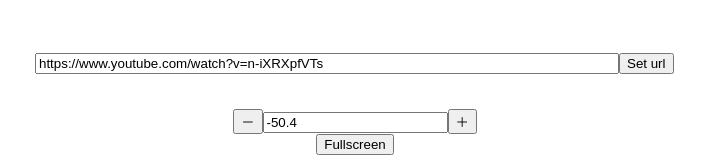
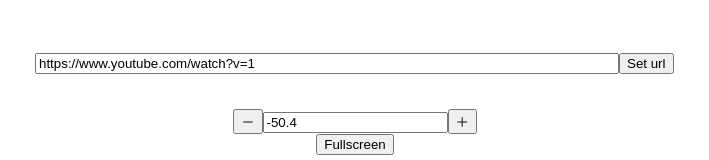
Before and after one commit to hyww/Noti, a React app: page /1/1 in a window 1280 px wide. Shown: the top 160 px of the page, without its empty margins (285-994 px from the left). Built offline with nearby package versions, Linux system fonts and the light colour scheme.

Commit message:
route: add react-router, route videoId

```diff
--- a/package.json
+++ b/package.json
@@ -4,7 +4,8 @@
   "private": true,
   "dependencies": {
     "react": "^15.5.4",
-    "react-dom": "^15.5.4"
+    "react-dom": "^15.5.4",
+    "react-router-dom": "^4.1.1"
   },
   "devDependencies": {
     "autoprefixer": "6.7.2",
--- a/src/App.js
+++ b/src/App.js
@@ -1,5 +1,6 @@
 /* global YT */
 import React, { Component } from 'react';
+import { BrowserRouter, Switch, Route, Redirect } from 'react-router-dom';
 import './App.css';
 import Youtube from './Youtube.js';
 import Subtitle from './Subtitle.js';
@@ -12,8 +13,6 @@ class App extends Component {
     super();
     this.state = {
       player: null,
-      videoId: defaultVid.videoId,
-      videoUrl: `https://www.youtube.com/watch?v=${defaultVid.videoId}`,
       time: 0,
       timer: null,
       offset: defaultVid.offset||0,
@@ -27,6 +26,7 @@ class App extends Component {
     this.onPlayerStateChange = this.onPlayerStateChange.bind(this);
   }
   render() {
+    const params = this.props.match.params;
     return (
       <div className="flex">
         <div>
@@ -44,8 +44,7 @@ class App extends Component {
           <div className="full">
             <Youtube
               player={this.state.player}
-              videoId={this.state.videoId}
-              videoUrl={this.state.videoUrl}
+              videoId={params.videoId}
               setPlayer={this.setPlayer}
               onPlayerReady={this.onPlayerReady}
               onPlayerStateChange={this.onPlayerStateChange}
@@ -76,7 +75,7 @@ class App extends Component {
   }
   componentDidMount() {
     this.setLrc(this.refs.text.value);
-    this.refs.videoUrl.value = this.state.videoUrl;
+    this.refs.videoUrl.value = `https://www.youtube.com/watch?v=${this.props.match.params.videoId}`;
   }
   setOffset(s) {
     s = parseInt((s<0?s-0.05:s+0.05)*10, 10)/10;
@@ -95,7 +94,7 @@ class App extends Component {
     if( /((https?:)?\/\/)?(www\.)?(youtube\.com\/watch\?v=|youtu\.be\/)([^\s?]+)(.+)?/.test(url) ) {
       const videoId = url.replace(/((https?:)?\/\/)?(www\.)?(youtube\.com\/watch\?v=|youtu\.be\/)([^\s?]+)(.+)?/, "$5");
       console.log(videoId);
-      this.setState({videoId});
+      this.props.history.push(`/y/${videoId}`);
     }
   }
   fullOnClick() {
@@ -135,5 +134,12 @@ class App extends Component {
     this.setState({ time: this.state.player.getCurrentTime() });
   }
 }
-
-export default App;
+const AppRouter = () => (
+  <BrowserRouter>
+    <Switch>
+      <Route path="/:site/:videoId" component={App} />
+      <Redirect to={`/y/${defaultVid.videoId}`} />
+    </Switch>
+  </BrowserRouter>
+);
+export default AppRouter;
```
Also changed, not shown: 1 other file (tests, documents, lock files or other folders).
